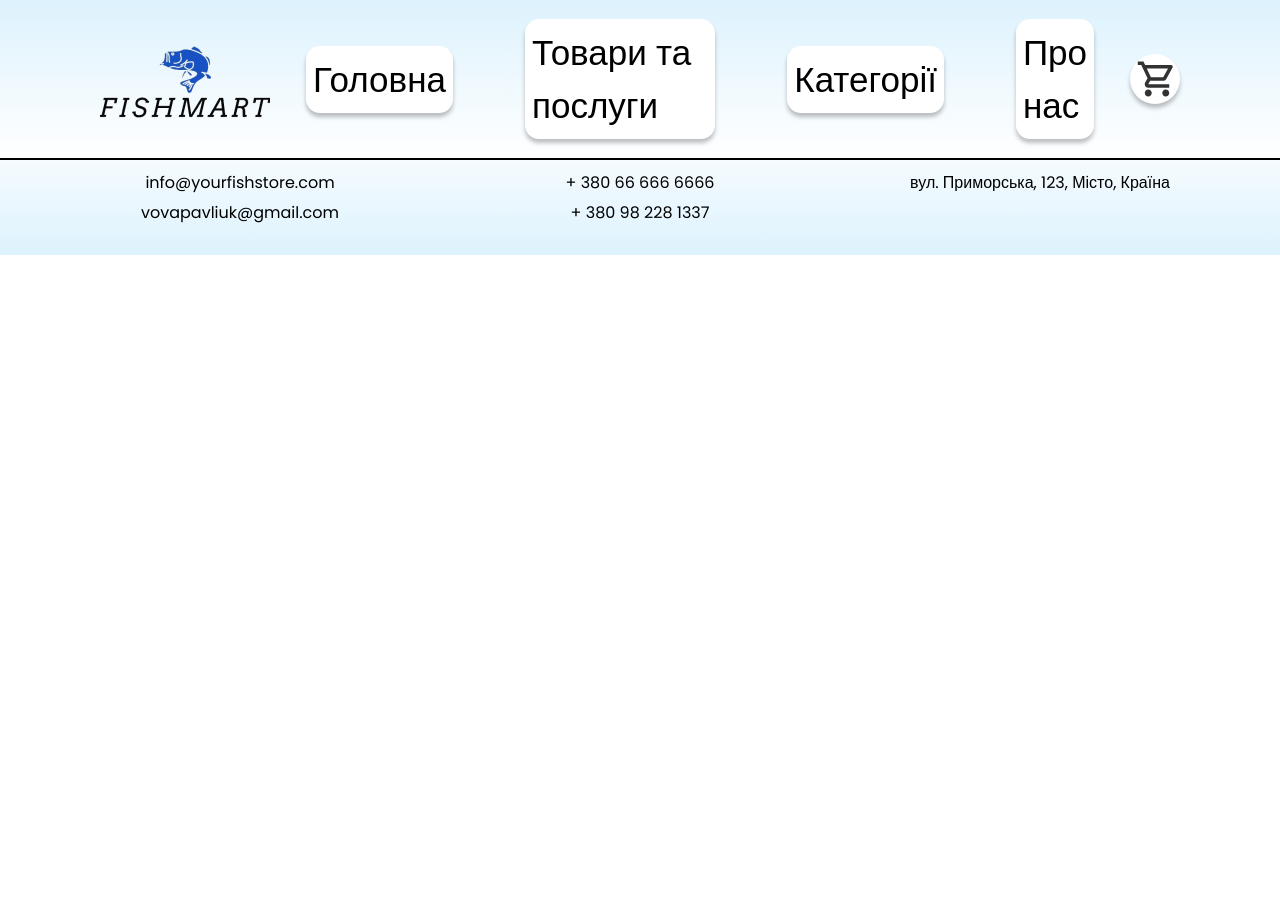
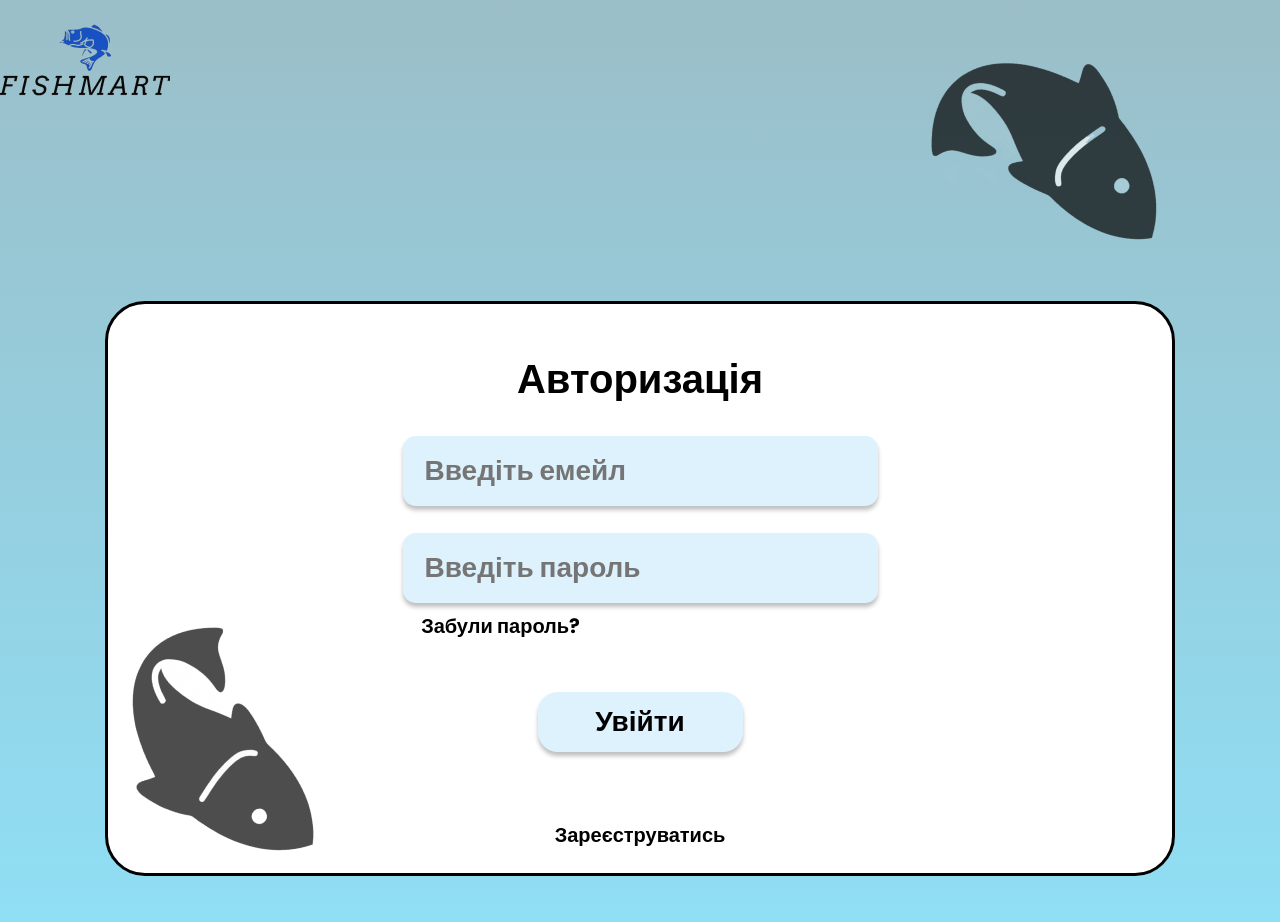
Before and after one commit to PavliukVolodymyr0/FishProject_FrontEnd, a React (Vite) app: page /auth in a window 1280 px wide. Shown: the top 922 px of the page. Before the commit the page ends 800 px from the top, so only its background shows below. Built offline with nearby package versions, Linux system fonts and the light colour scheme.

Commit message:
work with authorization

```diff
--- a/src/App.jsx
+++ b/src/App.jsx
@@ -1,21 +1,24 @@
 import './App.css'
-import { Route, Routes } from 'react-router-dom'
+import { Route, Routes, useLocation } from 'react-router-dom'
 
 import Main from './pages/main/Main'
 import Header from './components/header/Header'
 import Footer from './components/footer/Footer'
+import Auth from './pages/auth/Auth'
 
 function App() {
+const location = useLocation()
   return (
+
 		<div className='wrapper'>
-			<Header />
+			{location.path==='/auth'?<Header />:''}
 			<div className='content'>
 				<Routes>
 					<Route path='/' element={<Main />} />
-
+					<Route path='/auth' element={<Auth />} />
 				</Routes>
 			</div>
-			<Footer />
+			{location.path==='/auth'?<Footer />:''}
 		</div>
 	)
 }
--- /dev/null
+++ b/src/components/forgotPassword/ForgotPassword.css
@@ -0,0 +1,33 @@
+.forgot_block {
+    width: 1070px;
+    height: 575px;
+    background-color: #FFFFFF;
+    border: 3px solid black;
+    border-radius: 40px;
+    margin: 0 auto;
+    align-items: center;
+    justify-content: center;
+    display: flex;
+    flex-direction: column;
+    position: absolute;
+    top: 250px;
+    z-index: 1000;
+}
+
+.forgot_block h1{
+    margin-bottom: 144px;
+}
+
+.forgot_block button{
+    margin-top: 120px;
+}
+
+.overlay {
+    position: fixed;
+    top: 0;
+    left: 0;
+    width: 100%;
+    height: 100%;
+    background: rgba(0, 0, 0, 0.3);
+    z-index: 999;
+}
--- /dev/null
+++ b/src/components/forgotPassword/ForgotPassword.jsx
@@ -0,0 +1,26 @@
+import React from 'react';
+import Input from '../input/Input'
+import './ForgotPassword.css'
+import PasswordRecovery from '../passwordRecovery/PasswordRecovery';
+
+const ForgotPassword = () => {
+    const [click, setClick] = React.useState(false);
+
+    const handlePasswordRecoveryClick = (event) => {
+        event.preventDefault();
+        setClick(true);
+    };
+  return (
+    <>
+    <div className='forgot_block'>
+        {click ? <PasswordRecovery /> : ''}
+        <h1>Відновлення паролю</h1>
+        <Input title={'Введіть емейл'}type={'email'}/>
+        <button onClick={handlePasswordRecoveryClick} className='button_auth'>Далі</button>
+    </div>
+    <div className="overlay"></div>
+    </>
+  )
+}
+
+export default ForgotPassword
--- a/src/components/header/Header.jsx
+++ b/src/components/header/Header.jsx
@@ -1,5 +1,4 @@
-import React from 'react'
-import { Link, useNavigate, useLocation } from 'react-router-dom'
+import { Link, useLocation } from 'react-router-dom'
 import logo from '../../assets/images/Logo.png'
 import ShopCart from '../../assets/svg/ShopCart.jsx'
 import { navMenu } from '../../constants/index.js'
--- /dev/null
+++ b/src/components/input/Input.css
@@ -0,0 +1,22 @@
+.Input input {
+    width: 475px;
+    height: 70px;
+    border-radius: 13px;
+    background-color: #DDF2FD;
+    font-size: 28px;
+    font-weight: bold;
+    color: #828282;
+    padding-left: 22px;
+    border: none;
+    box-shadow: 0px 4px 4px 0px rgba(0, 0, 0, 0.25);
+    margin: 0;
+    margin-top: 27px;
+}
+
+.Input {
+    align-items: center;
+    justify-content: center;
+    margin: 0 auto;
+    display: flex;
+    flex-direction: column;
+}
--- /dev/null
+++ b/src/components/input/Input.jsx
@@ -0,0 +1,13 @@
+import './Input.css'
+
+const Input=({title,type})=> {
+  return (
+    <>
+        <div className="Input">
+            <input type={type} placeholder={title}/>
+        </div>
+    </>
+  )
+}
+
+export default Input
--- /dev/null
+++ b/src/components/passwordRecovery/PasswordRecovery.css
@@ -0,0 +1,45 @@
+.recovery_block {
+    width: 1070px;
+    height: 575px;
+    background-color: #FFFFFF;
+    border: 3px solid black;
+    border-radius: 40px;
+    margin: 0 auto;
+    align-items: center;
+    justify-content: center;
+    display: flex;
+    flex-direction: column;
+    position: absolute;
+    z-index: 1000;
+}
+
+.recovery_block h1{
+    margin-bottom: 104px;
+}
+
+.recovery_block button{
+    margin-top: 72px;
+}
+
+.overlay {
+    position: fixed;
+    top: 0;
+    left: 0;
+    width: 100%;
+    height: 100%;
+    background: rgba(0, 0, 0, 0.3);
+    z-index: 999;
+}
+
+.recovery_block p {
+    font-size: 20px;
+    font-weight: bold;
+    margin: 0;
+    margin: 7px 0px 7px 0px;
+    margin-left: -42px;
+}
+
+.recovery_block input {
+
+    margin: 0;
+}
--- /dev/null
+++ b/src/components/passwordRecovery/PasswordRecovery.jsx
@@ -0,0 +1,18 @@
+import Input from "../input/Input"
+import './PasswordRecovery.css'
+const PasswordRecovery = () => {
+  return (
+    <>
+    <form className='recovery_block'>
+        <h1>Відновлення паролю</h1>
+        <Input title={'Введіть емейл'}type={'email'}/>
+        <p className='recovery_password'>Пароль повинен містити від 6 символів!</p>
+        <Input title={'Підтвердіть пароль'}type={'password'}/>
+        <button className='button_auth'>Далі</button>
+    </form>
+    <div className="overlay"></div>
+    </>
+  )
+}
+
+export default PasswordRecovery
--- /dev/null
+++ b/src/pages/auth/Auth.css
@@ -0,0 +1,69 @@
+body {
+    height: 1130px;
+    background: rgb(155,190,200);
+    background: linear-gradient(180deg, rgba(155,190,200,1) 0%, rgba(141,230,255,1) 100%);
+}
+
+.auth_block {
+    width: 1070px;
+    height: 575px;
+    background-color: #FFFFFF;
+    border: 3px solid black;
+    border-radius: 40px;
+    margin: 0 auto;
+    margin-top: 187px;
+    align-items: center;
+    justify-content: center;
+    display: flex;
+    flex-direction: column;
+}
+
+.auth_block h1 {
+    font-size: 40px;
+    font-weight: bold;
+    text-align: center;
+    margin-top: 22px;
+}
+
+.fish1 {
+position: absolute;
+bottom: -100px;
+left: 70px;
+}
+
+.fish2 {
+    position: absolute;
+    top: 0;
+    right: 70px;
+}
+
+.forgot_password {
+    font-size: 20px;
+    font-weight: bold;
+    color: #000000;
+    margin-left: -279px;
+    margin-top: 8px;
+    transition: color 0.2s;
+}
+
+.forgot_password:hover {
+    color: #8DE5FE;
+}
+
+.button_auth {
+    height: 60px;
+    width: 205px;
+    border-radius: 20px;
+    border: none;
+    background-color: #DDF2FD;
+    font-size: 28px;
+    font-weight: bold;
+    cursor: pointer;
+    box-shadow: 0px 4px 4px 0px rgba(0, 0, 0, 0.25);
+    margin: 51px 0px 68px 0px;
+}
+
+.reg {
+    font-size: 20px;
+    font-weight: bold;
+}
--- /dev/null
+++ b/src/pages/auth/Auth.jsx
@@ -0,0 +1,35 @@
+import React from 'react'
+import fish1 from '../../assets/images/Fish1.png'
+import fish2 from '../../assets/images/fish2.png'
+import logo from '../../assets/images/Logo.png'
+import './Auth.css'
+import Input from '../../components/input/Input'
+import { Link } from 'react-router-dom'
+import ForgotPassword from '../../components/forgotPassword/ForgotPassword'
+
+function Auth() {
+    const [click, setClick] = React.useState(false);
+
+    const handleForgotPasswordClick = () => {
+        setClick(true);
+    };
+
+    return (
+        <>
+            <img src={logo} />
+            <img className='fish1' src={fish1} alt='fish1' />
+            <img className='fish2' src={fish2} alt='fish2' />
+            <form className='auth_block'>
+                {click ? <ForgotPassword /> : ''}
+                <h1>Авторизація</h1>
+                <Input title={'Введіть емейл'} type={'email'} />
+                <Input title={'Введіть пароль'} type={'password'} />
+                <p onClick={handleForgotPasswordClick} className='forgot_password'>Забули пароль?</p>
+                <button className='button_auth'>Увійти</button>
+                <Link to='/auth'><p className='reg'>Зареєструватись</p></Link>
+            </form>
+        </>
+    )
+}
+
+export default Auth
--- a/src/pages/main/Main.jsx
+++ b/src/pages/main/Main.jsx
@@ -1,5 +1,3 @@
-import React from 'react'
-
 import BasicDemo from '../../components/carousel/BasicDemo'
 import ItemBlock from '../../components/itemBlock/ItemBlock'
 import { Link } from 'react-router-dom'
```
Also changed, not shown: src/assets/images/Fish1.png (added), src/assets/images/fish2.png (added).
